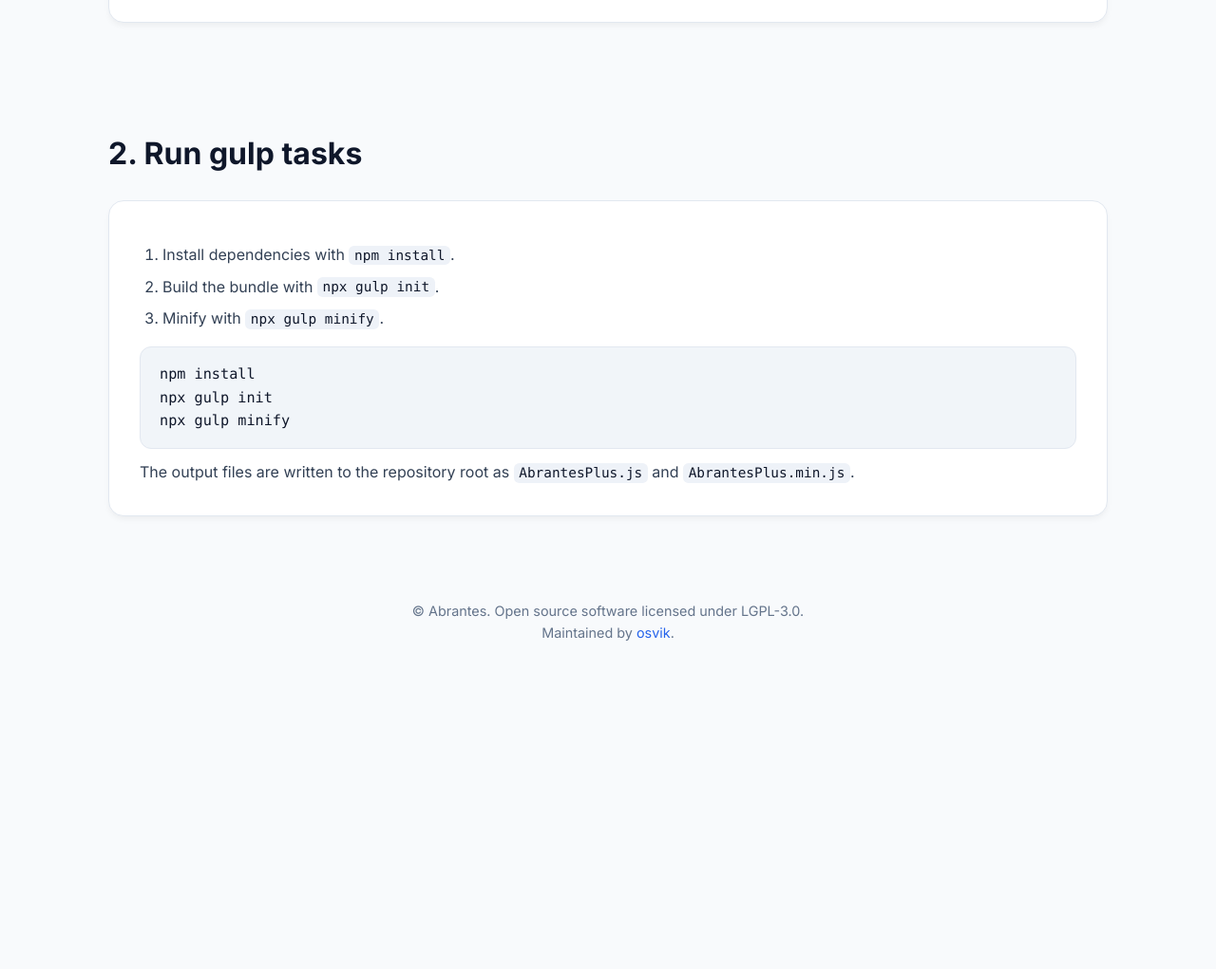
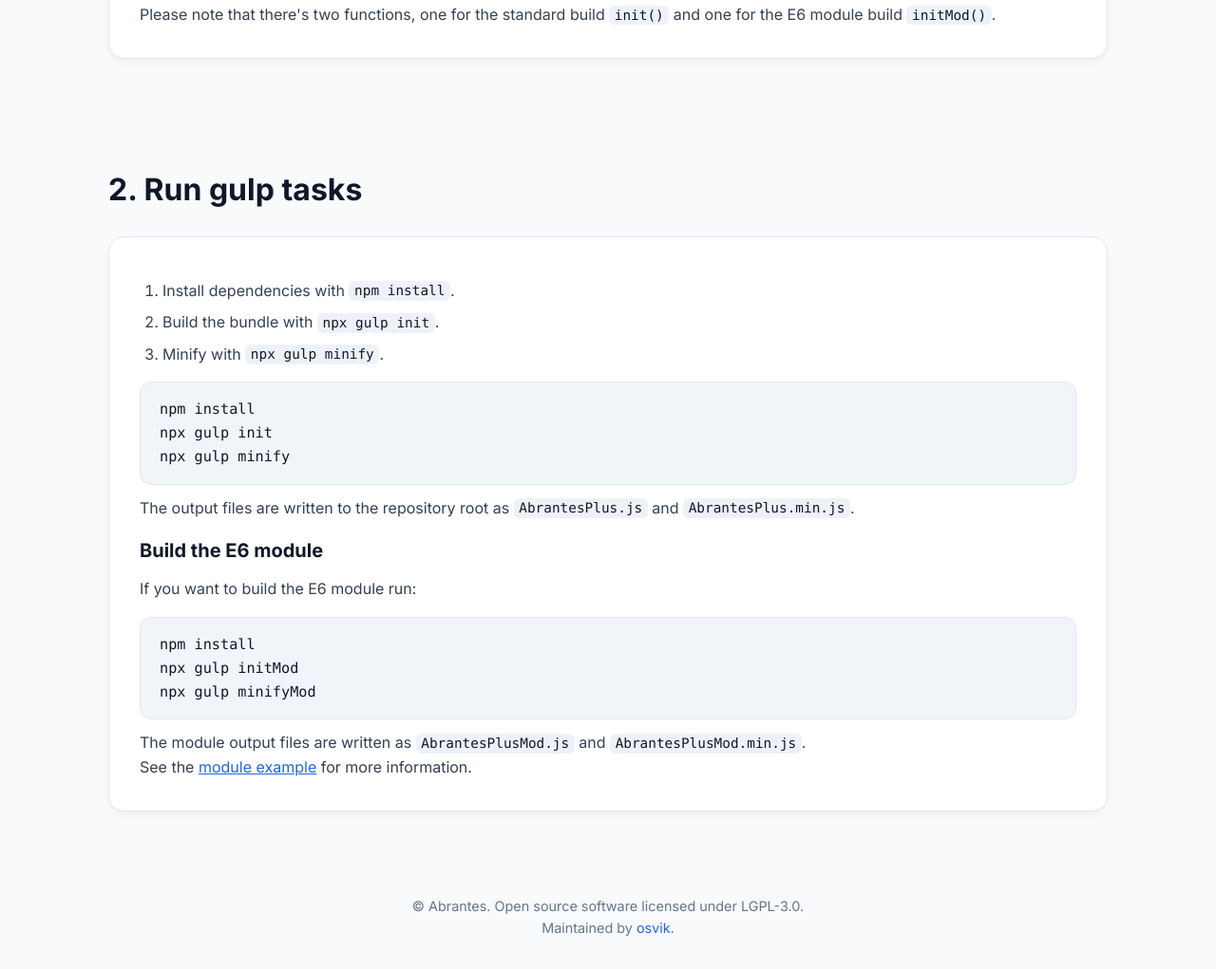
Before and after one commit to osvik/abrantes, a website: page docs/build.html in a window 1280 px wide. Shown: the part 1197-2218 px from the top of the page at 95% size. Before the commit the page ends 1907 px from the top, so only its background shows below. Drawn offline with Linux system fonts and the light colour scheme.

Commit message:
How to build the E6 module

```diff
--- a/docs/build.html
+++ b/docs/build.html
@@ -65,6 +65,7 @@
   .pipe(concat("AbrantesPlus.js"))
   .pipe(dest("./"));
 </code></pre>
+                    <p>Please note that there's two functions, one for the standard build <code>init()</code> and one for the E6 module build <code>initMod()</code>.</p>
                 </div>
             </div>
         </section>
@@ -84,6 +85,15 @@ npx gulp minify
 </code></pre>
                     <p>The output files are written to the repository root as <code>AbrantesPlus.js</code> and
                         <code>AbrantesPlus.min.js</code>.</p>
+                        <h3 style="margin-top: 1rem;">Build the E6 module</h3>
+                        <p>If you want to build the E6 module run:</p>
+                    <pre><code>npm install
+npx gulp initMod
+npx gulp minifyMod
+</code></pre>
+                    <p>The module output files are written as <code>AbrantesPlusMod.js</code> and
+                        <code>AbrantesPlusMod.min.js</code>.</p>
+                        <p>See the <a href="https://github.com/osvik/abrantes/blob/main/examples/as-module.html#L27-L77" target="_blank">module example</a> for more information.</p>
                 </div>
             </div>
         </section>
```
